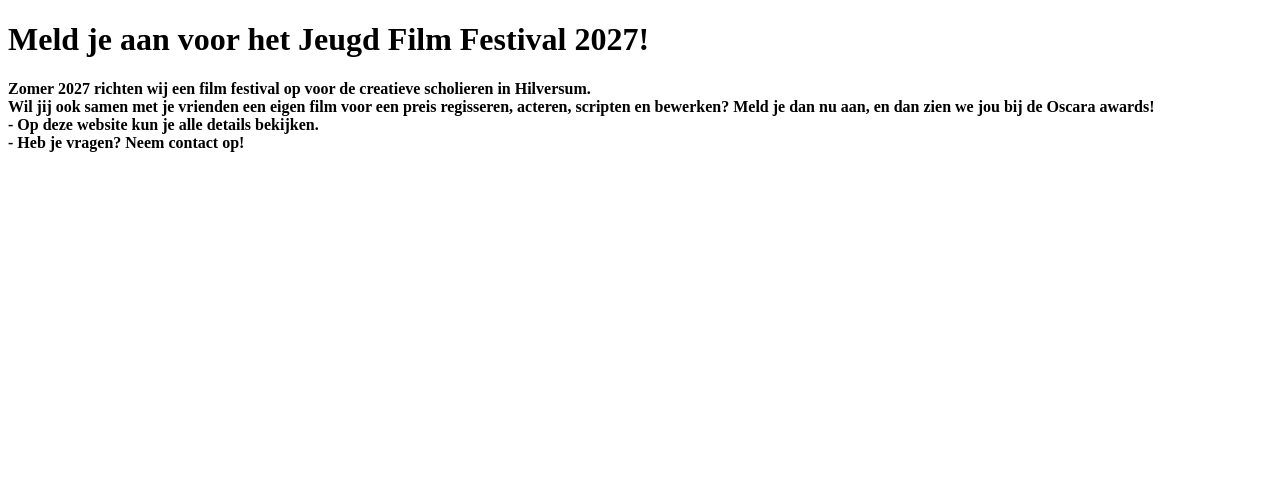
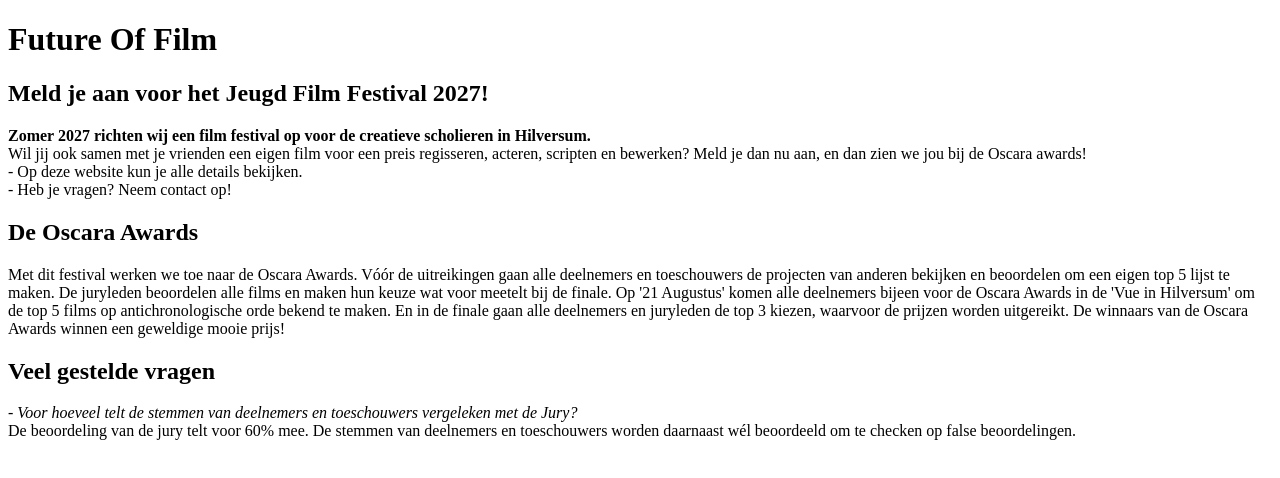
Before and after one commit to Gabriella-spiralen/html-weekopdracht-2-bouwen, a plain HTML site: page index.html in a window 1280 px wide. Drawn offline with Linux system fonts and the light colour scheme.

Commit message:
WebLab Run 27-11-2026 11:52:38 (UTC+01:00)

```diff
--- a/index.html
+++ b/index.html
@@ -6,7 +6,16 @@
     <title>FutureOfFilm</title>
 </head>
 <body>
-    <h1>Meld je aan voor het Jeugd Film Festival 2027!</h1>
-    <p> <strong> Zomer 2027 richten wij een film festival op voor de creatieve scholieren in Hilversum.<strong> <br>Wil jij ook samen met je vrienden een eigen film voor een preis regisseren, acteren, scripten en bewerken? Meld je dan nu aan, en dan zien we jou bij de Oscara awards! <br> - Op deze website kun je alle details bekijken. <br> - Heb je vragen? Neem contact op! </p>
+    <h1>Future Of Film </h1>
+    <h2>Meld je aan voor het Jeugd Film Festival 2027!</h2>
+    <p><strong> Zomer 2027 richten wij een film festival op voor de creatieve scholieren in Hilversum.</strong> <br>Wil jij ook samen met je vrienden een eigen film voor een preis regisseren, acteren, scripten en bewerken? Meld je dan nu aan, en dan zien we jou bij de Oscara awards! <br> - Op deze website kun je alle details bekijken. <br> - Heb je vragen? Neem contact op!</p>
+    <h2> De Oscara Awards </h2>
+    <p> Met dit festival werken we toe naar de Oscara Awards. Vóór de uitreikingen gaan alle deelnemers en toeschouwers de projecten van anderen bekijken en beoordelen om een eigen top 5 lijst te maken. De juryleden beoordelen alle films en maken hun keuze wat voor meetelt bij de finale. Op '21 Augustus' komen alle deelnemers bijeen voor de Oscara Awards in de 'Vue in Hilversum' om de top 5 films op antichronologische orde bekend te maken. En in de finale gaan alle deelnemers en juryleden de top 3 kiezen, waarvoor de prijzen worden uitgereikt. De winnaars van de Oscara Awards winnen een geweldige mooie prijs!</p>
+    <h2>Veel gestelde vragen</h2>
+    <p> <i>- Voor hoeveel telt de stemmen van deelnemers en toeschouwers vergeleken met de Jury?</i><br>De beoordeling van de jury telt voor 60% mee. De stemmen van deelnemers en toeschouwers worden daarnaast wél beoordeeld om te checken op false beoordelingen.
+    </p>
+
+
+
 </body>
 </html>
```
Also changed, not shown: 1 other file.
